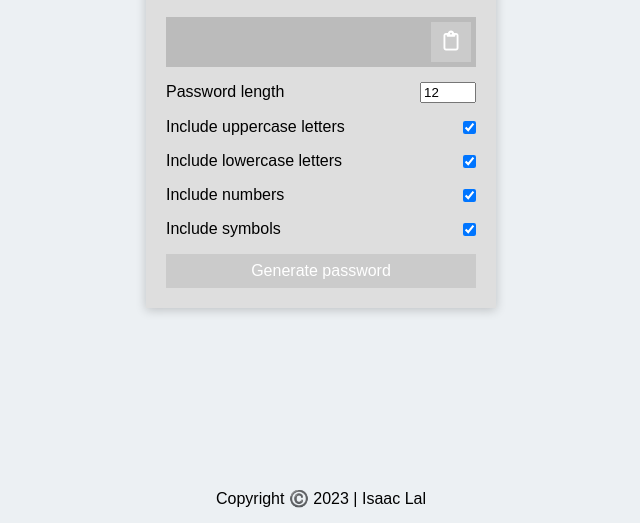
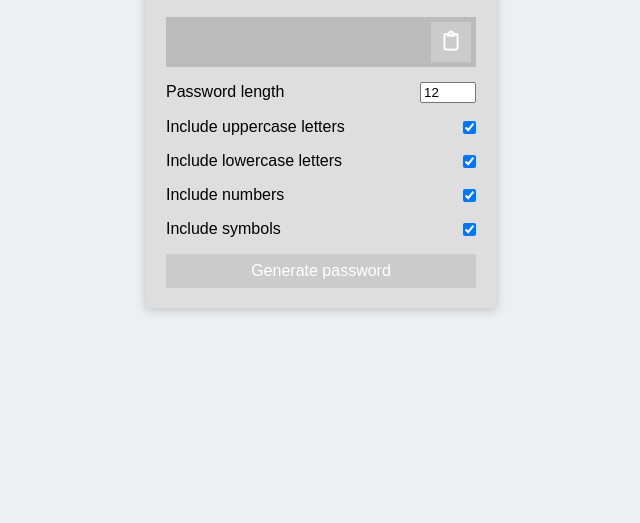
Before and after one commit to isaac-lal/password-generator, a plain HTML site: page index.html in a window 1280 px wide. Shown: the part 277-800 px from the top of the page, without its empty margins (319-959 px from the left). Drawn offline with Linux system fonts and the light colour scheme.

Commit message:
Removed copyright

```diff
--- a/index.html
+++ b/index.html
@@ -75,9 +75,5 @@
         Generate password
       </button>
     </div>
-
-    <footer>
-      <p>Copyright ©️ 2023 | Isaac Lal</p>
-    </footer>
   </body>
 </html>
--- a/style.css
+++ b/style.css
@@ -87,12 +87,6 @@ input[type='checkbox'] {
   margin: 15px 0;
 }
 
-footer {
-  position: absolute;
-  bottom: 0;
-  padding-bottom: 10px;
-}
-
 @media (prefers-color-scheme: light) {
   body {
     background: #ecf0f3;
```
